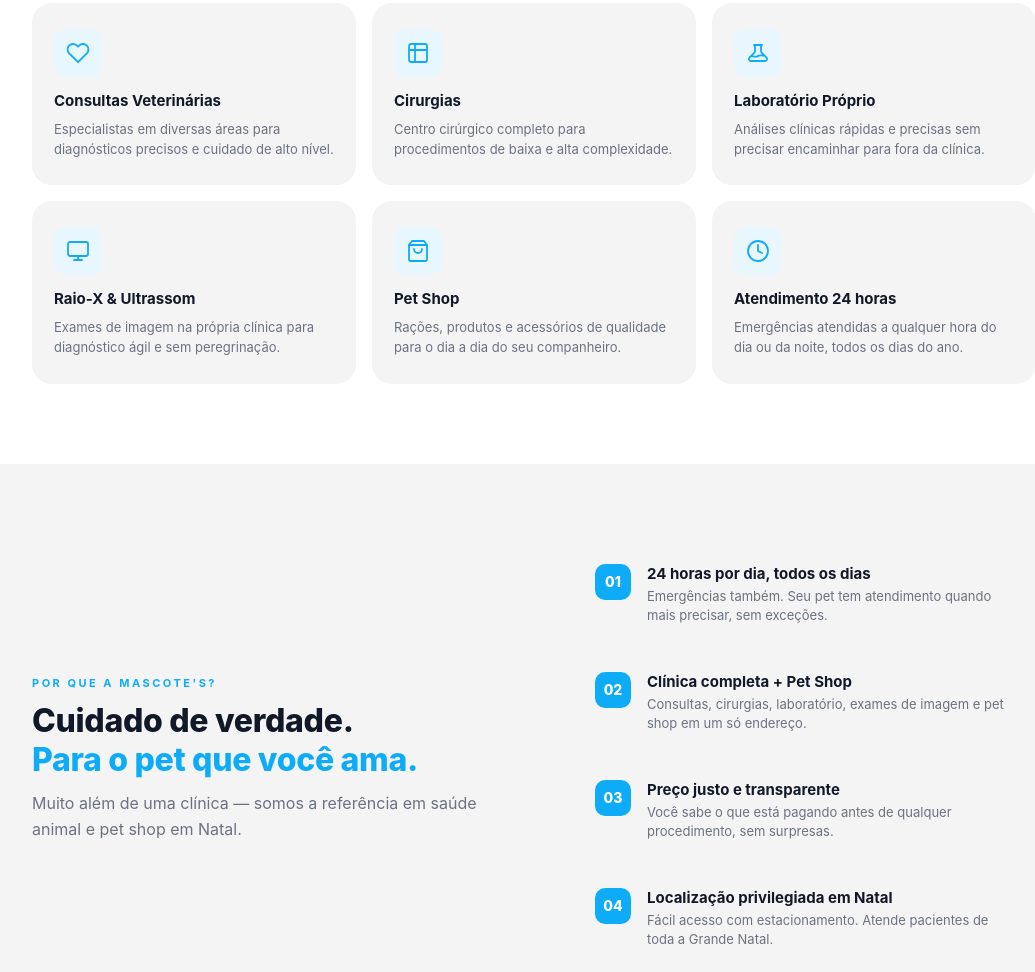
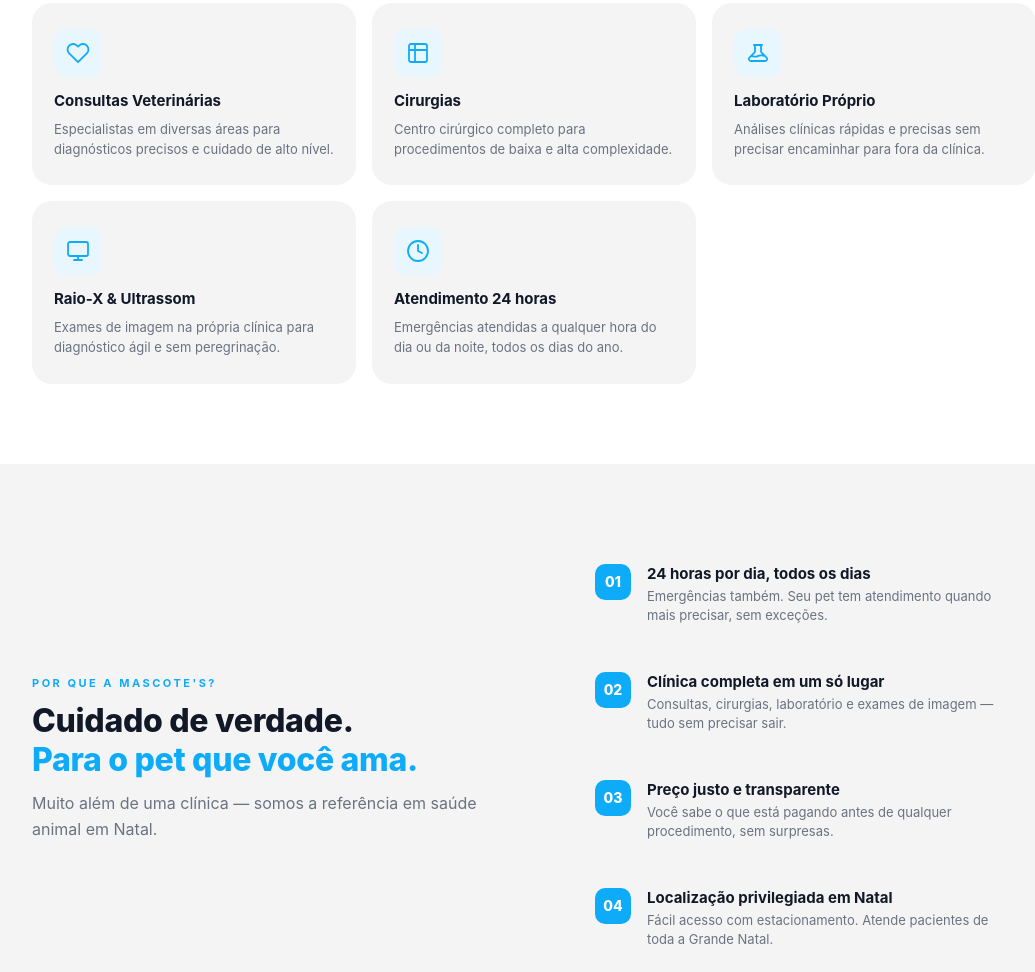
Before and after one commit to assessoria-boop/mascotes, a plain HTML site: page index.html in a window 1280 px wide. Shown: the part 2106-3078 px from the top of the page, without its empty margins (106-1141 px from the left). Drawn offline with Linux system fonts and the light colour scheme.

Commit message:
Remove todas as referências a Pet Shop da página

```diff
--- a/index.html
+++ b/index.html
@@ -7,7 +7,7 @@
   <script>(function(w,d,s,l,i){w[l]=w[l]||[];w[l].push({'gtm.start':new Date().getTime(),event:'gtm.js'});var f=d.getElementsByTagName(s)[0],j=d.createElement(s),dl=l!='dataLayer'?'&l='+l:'';j.async=true;j.src='https://www.googletagmanager.com/gtm.js?id='+i+dl;f.parentNode.insertBefore(j,f);})(window,document,'script','dataLayer','GTM-NFG5W94P');</script>
   <!-- End Google Tag Manager -->
   <title>Mascote's – Clínica Veterinária 24h em Natal/RN</title>
-  <meta name="description" content="Clínica Veterinária e Pet Shop 24h em Natal/RN. Consultas, cirurgias, laboratório próprio, raio-x, ultrassom e muito mais. Atendimento imediato para seu pet." />
+  <meta name="description" content="Clínica Veterinária 24h em Natal/RN. Consultas, cirurgias, laboratório próprio, raio-x, ultrassom e muito mais. Atendimento imediato para seu pet." />
   <link rel="icon" type="image/webp" href="logo.webp" />
   <link rel="preload" as="image" href="fachada.webp" fetchpriority="high" />
   <style>
@@ -679,13 +679,6 @@
       </div>
       <div class="servico-card">
         <div class="servico-icone">
-          <svg viewBox="0 0 24 24"><path d="M6 2L3 6v14a2 2 0 0 0 2 2h14a2 2 0 0 0 2-2V6l-3-4z"/><line x1="3" y1="6" x2="21" y2="6"/><path d="M16 10a4 4 0 0 1-8 0"/></svg>
-        </div>
-        <h3>Pet Shop</h3>
-        <p>Rações, produtos e acessórios de qualidade para o dia a dia do seu companheiro.</p>
-      </div>
-      <div class="servico-card">
-        <div class="servico-icone">
           <svg viewBox="0 0 24 24"><circle cx="12" cy="12" r="10"/><polyline points="12 6 12 12 16 14"/></svg>
         </div>
         <h3>Atendimento 24 horas</h3>
@@ -700,7 +693,7 @@
       <div>
         <span class="sec-tag">Por que a Mascote's?</span>
         <h2 class="sec-titulo" style="font-size:32px;">Cuidado de verdade.<br /><span>Para o pet que você ama.</span></h2>
-        <p class="sec-sub" style="margin-bottom:0;">Muito além de uma clínica — somos a referência em saúde animal e pet shop em Natal.</p>
+        <p class="sec-sub" style="margin-bottom:0;">Muito além de uma clínica — somos a referência em saúde animal em Natal.</p>
       </div>
       <div class="motivos">
         <div class="motivo">
@@ -709,7 +702,7 @@
         </div>
         <div class="motivo">
           <div class="motivo-num">02</div>
-          <div><h4>Clínica completa + Pet Shop</h4><p>Consultas, cirurgias, laboratório, exames de imagem e pet shop em um só endereço.</p></div>
+          <div><h4>Clínica completa em um só lugar</h4><p>Consultas, cirurgias, laboratório e exames de imagem — tudo sem precisar sair.</p></div>
         </div>
         <div class="motivo">
           <div class="motivo-num">03</div>
@@ -802,7 +795,7 @@
   <footer>
     <span class="footer-nome">Mascote's</span>
     <div class="footer-texto">
-      <strong>Mascote's — Clínica Veterinária 24h & Pet Shop</strong> · Natal/RN<br />
+      <strong>Mascote's — Clínica Veterinária 24h</strong> · Natal/RN<br />
       Cuidado de verdade. Para o pet que você ama.
     </div>
     <a href="https://wa.me/5584996493072?text=Ol%C3%A1%20encontrei%20voc%C3%AAs%20pelo%20Google%2C%20gostaria%20de%20atendimento." class="nav-btn" target="_blank" rel="noopener noreferrer">
```
